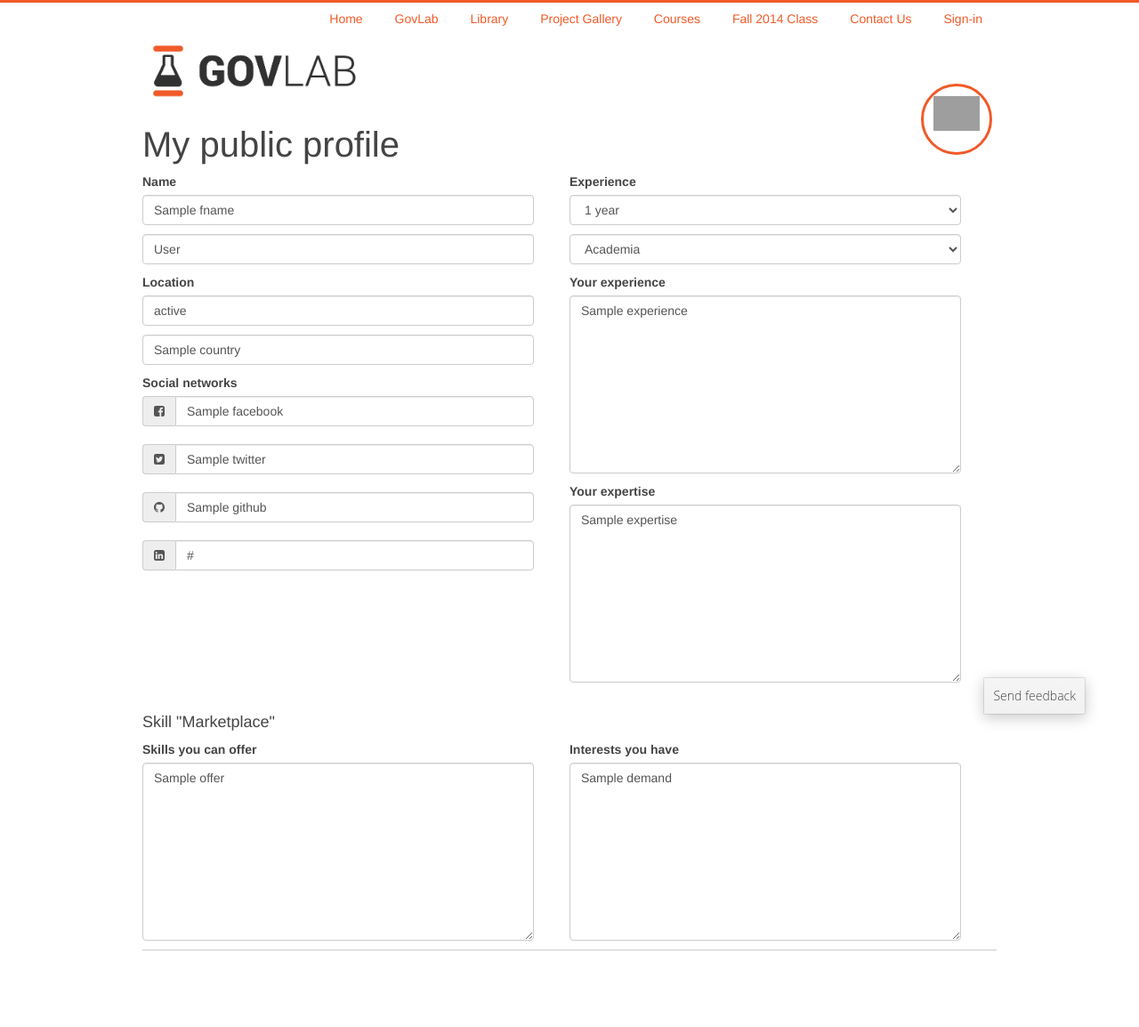
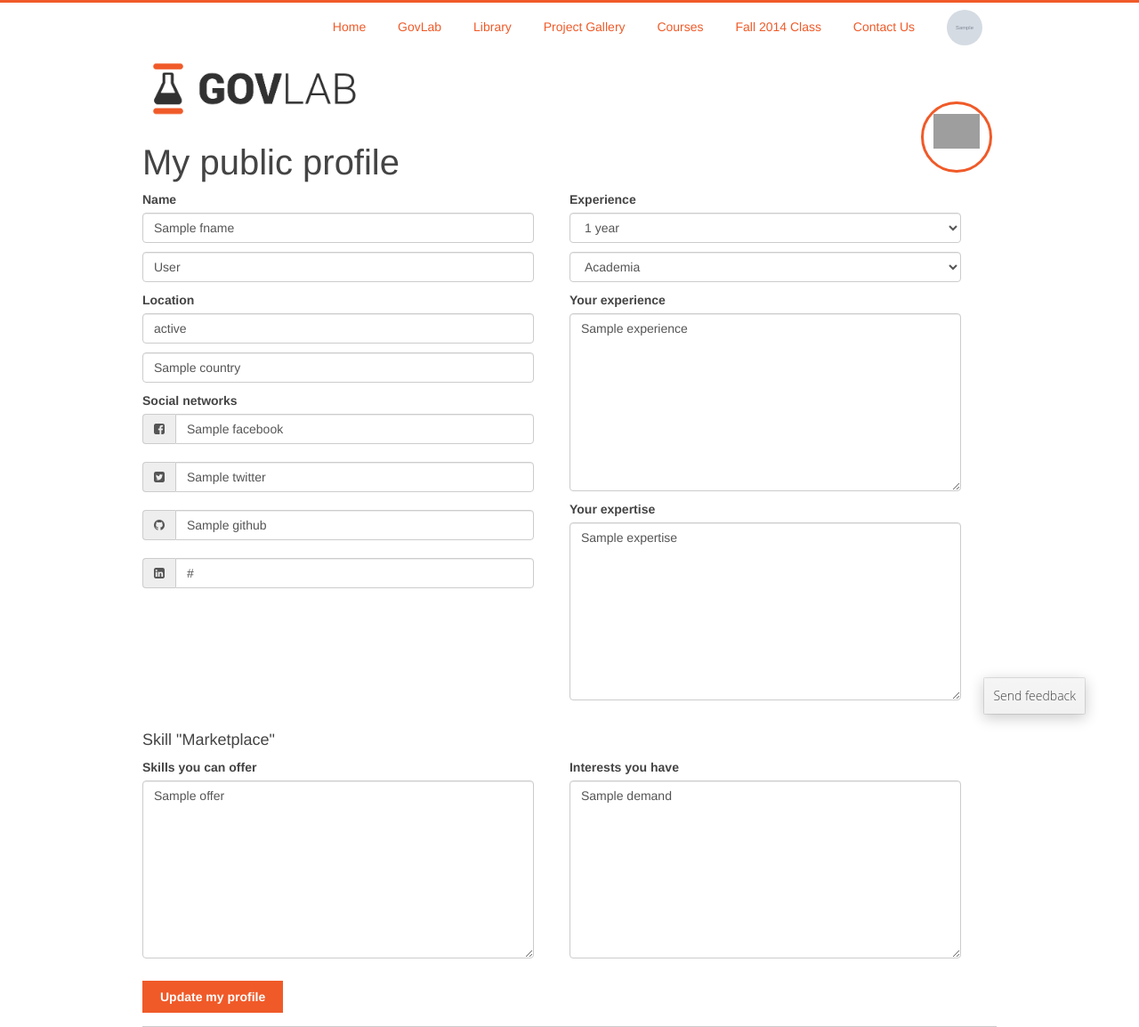
Before and after one commit to sahuguet/govlab-academy, a Python web app: template templates/profile.html in a window 1280 px wide. Shown: the whole page at 89% size. Before the commit the page ends 1068 px from the top, so only its background shows below. Run offline with Jinja, Linux system fonts and the light colour scheme; the template is opened without the code that fills it: most values are stand-ins (such as "Sample title", 1, 10 or a date in 2020); grey boxes marked "Sample" are stand-in pictures; some libraries are stand-ins or nearby versions; grey boxes are pictures that could not be loaded.

Commit message:
profile hacks + adding faculy on class page

```diff
--- a/css/dashboard.css
+++ b/css/dashboard.css
@@ -4,6 +4,12 @@ height: 40px;
 border-radius: 20px;
 }
 
+.avatar-x2 {
+width: 60px;
+height: 60px;
+border-radius: 30px;
+}
+
 html {
 	font-size: 18px;
 }
--- a/main.py
+++ b/main.py
@@ -38,13 +38,15 @@ class MainHandler(webapp2.RequestHandler):
 		self.response.out.write(page_template.render({
 			'logout_url': users.create_logout_url('/'),
 			'login_url': users.create_login_url('/'),
-			'user': user_profile}))
+			'user': user_profile,
+			'me': user_profile }))
 
 class UserProfileHandler(webapp2.RequestHandler):
 	def get(self):
 		logging.info("inside GET")
 		user = users.get_current_user()
 		user_id = user.email()
+		me = govlab.getUserProfile(user.email())
 		# Checking someone else's profile
 		readonly = False
 		if self.request.get('user_email'):
@@ -63,6 +65,7 @@ class UserProfileHandler(webapp2.RequestHandler):
 		user_profile_json['user'] = user_profile_govlab
 		user_profile_json['readonly'] = readonly
 		user_profile_json['user_id'] = user_id
+		user_profile_json['me'] = me
 		template_page = 'profile'
 		page_template = JINJA_ENVIRONMENT.get_template('templates/%s.html' % template_page)
 		self.response.out.write(page_template.render(user_profile_json))
--- a/templates/base.html
+++ b/templates/base.html
@@ -42,8 +42,8 @@
     <a href="/fall-2014-class">Fall 2014 Class</a>
     <!-- <a href="/faq">FAQ</a> -->
     <a href="mailto:info-academy@thegovlab.org">Contact Us</a>
-    {% if user %}
-    <a href="/profile"><img class="avatar" alt="{{user.name.givenName}}" src="{{user.thumbnailPhotoUrl|default('assets/silhouette200.png')}}"/></a>
+    {% if me %}
+    <a href="/profile"><img class="avatar" alt="{{me.name.givenName}}" src="{{me.thumbnailPhotoUrl|default('assets/silhouette200.png')}}"/></a>
     {% else %}
     <a href="{{login_url}}">Sign-in</a>
     {% endif %}
--- a/templates/class_roster.html
+++ b/templates/class_roster.html
@@ -38,7 +38,11 @@
 	<h1>Overview of the Fall 2014 Class</h1>
 
 	<h2>Faculty</h2>
-	<p>coming soon</p>
+		<ul>
+		{% for user in faculty %}
+    	{{student(user)}}
+		{% endfor %}
+		</ul>
 
 	<h2>Location = MIT ({{mit_students|length}})</h2>
 		<ul>
--- a/templates/profile.html
+++ b/templates/profile.html
@@ -7,10 +7,17 @@
 
 {% block content %}
 
-{% if fname is defined %}
+{% if readonly == True and fname is not defined %}
+<section class="b-centered b-content">
+  <h1>User {{user_id}} has not yet filled his/her profile.</h1>
+</section>
+{% else %}
 <section class="b-centered b-content">
   {% if readonly == True %}
-    <h1>{{fname}} {{lname}}'s profile</h1>
+    <h1>
+      {{fname}} {{lname}}'s profile &nbsp;
+      <img class="avatar-x2" alt="{{user.name.givenName}}" src="{{user.thumbnailPhotoUrl|default('assets/silhouette200.png')}}"/>
+    </h1>
   {% else %}
   	<h1>My public profile</h1>
   {% endif %}
@@ -84,7 +91,7 @@
             <textarea class="form-control" placeholder="Using keywords, summarize your interests. (e.g. topics about which you are passionate)" name="demand"  >{{demand}}</textarea>
         </div>
     </div>
-    {% if readonly == True %}
+    {% if readonly != True %}
     <div class="b-form-section">
         <button type="submit" class="b-button">Update my profile</button>
     </div>
@@ -101,10 +108,6 @@
     });
     </script>
 </section>
-{% else %}
-<section class="b-centered b-content">
-  <h1>User {{user_id}} has not yet filled his/her profile.</h1>
-</section>
 {% endif %}
 
 {% endblock %}
```
Also changed, not shown: account_services.py (+12 -5 lines).
